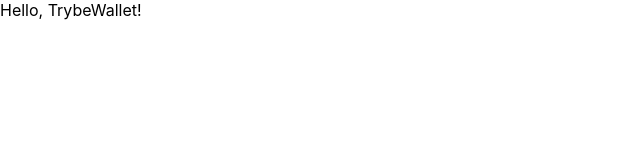
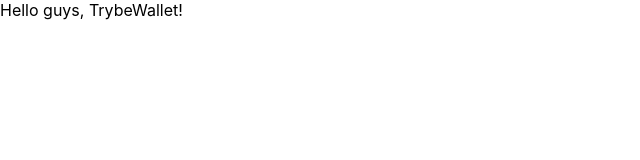
Before and after one commit to JeffDoni/Wallet, a React (Create React App) app: page / in a window 1280 px wide. Shown: the top 160 px of the page, without its empty margins (0-640 px from the left). Built offline with nearby package versions, Linux system fonts and the light colour scheme.

Commit message:
Iniciando Projeto

```diff
--- a/src/App.js
+++ b/src/App.js
@@ -1,7 +1,7 @@
 import React from 'react';
 
 function App() {
-  return <div>Hello, TrybeWallet!</div>;
+  return <div>Hello guys, TrybeWallet!</div>;
 }
 
 export default App;
```
